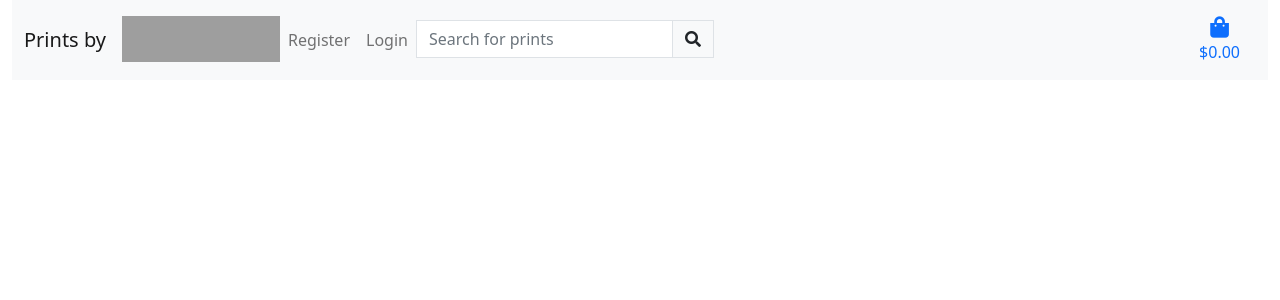
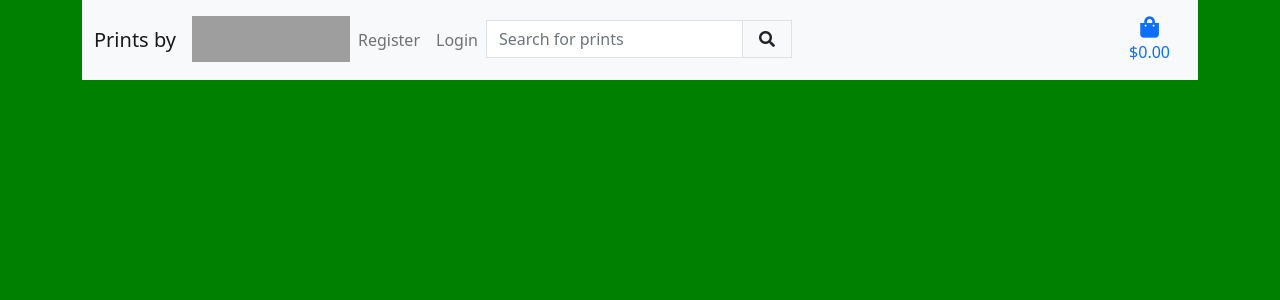
Before and after one commit to matiasconsiglio/prints, a Django app: page / in a window 1280 px wide. Shown: the top 300 px of the page. Run offline with Django 3.2, Linux system fonts and the light colour scheme; some libraries are stand-ins or nearby versions; grey boxes are pictures that could not be loaded.

Commit message:
Add initial css, add Media and Staticc paths

```diff
--- a/home/templates/home/index.html
+++ b/home/templates/home/index.html
@@ -10,7 +10,7 @@
 {% endblock %}
 
 {% block content %}
-    <div class="container event-holder h-100">
+    <div class="container event-holder h-100 header-top-space">
         <div class="row space-top margin-bottom">
             <div class="col-12 mt-3 left">
                 <div class="row">
--- a/prints/settings.py
+++ b/prints/settings.py
@@ -145,9 +145,10 @@ USE_TZ = True
 
 # Static files (CSS, JavaScript, Images)
 # https://docs.djangoproject.com/en/3.2/howto/static-files/
-
+MEDIA_URL = '/media/'
+MEDIA_ROOT = os.path.join(BASE_DIR, 'media')
 STATIC_URL = '/static/'
-
+STATICFILES_DIRS = [os.path.join(BASE_DIR, 'static'), ]
 # Default primary key field type
 # https://docs.djangoproject.com/en/3.2/ref/settings/#default-auto-field
 
--- /dev/null
+++ b/static/css/base.css
@@ -0,0 +1,29 @@
+@import url('https://fonts.googleapis.com/css2?family=Play&family=Press+Start+2P&display=swap');
+
+*{
+    margin: 0;
+    padding: 0;
+    border: none;
+}
+
+html, body {
+    overflow-x:hidden;
+    width: 100%;
+    color: #fff;
+    }
+
+body{
+    background-color: green;
+}
+
+.header-top-space{
+    margin-top: 100px;
+}
+
+.icon {
+    align-items: center;
+    display: inline-flex;
+    justify-content: center;
+    height: 1.5rem;
+    width: 1.5rem;
+  }
--- a/templates/allauth/account/logout.html
+++ b/templates/allauth/account/logout.html
@@ -1,10 +1,12 @@
 {% extends "account/base.html" %}
+{% load static %}
 
 {% load i18n %}
 
 {% block head_title %}{% trans "Sign Out" %}{% endblock %}
 
 {% block content %}
+<div class="header-top-space">
   <h1>{% trans "Sign Out" %}</h1>
 
   <p>{% trans 'Are you sure you want to sign out?' %}</p>
@@ -16,6 +18,6 @@
     {% endif %}
     <button type="submit">{% trans 'Sign Out' %}</button>
   </form>
-
+</div>
 
 {% endblock %}
--- a/templates/base.html
+++ b/templates/base.html
@@ -40,12 +40,12 @@
     <script src="https://cdn.jsdelivr.net/npm/bootstrap@5.0.1/dist/js/bootstrap.bundle.min.js"
         integrity="sha384-gtEjrD/SeCtmISkJkNUaaKMoLD0//ElJ19smozuHV6z3Iehds+3Ulb9Bn9Plx0x4" crossorigin="anonymous">
     </script>
-    <link rel="stylesheet" type="text/css" href=" {% static 'css/style.css' %} ">
+    <link rel="stylesheet" type="text/css" href=" {% static '/css/base.css' %} ">
 
     <title>Prints {% block extra_title %}{% endblock %}</title>
   </head>
   <body class="d-flex flex-column h-100">
-    <header class="container-fluid fixed-top">
+    <header class="container fixed-top">
       <nav class="navbar navbar-expand-lg navbar-light bg-light">
         <div class="container-fluid">
           <a class="navbar-brand" href="{% url 'home' %}">Prints by</a>
@@ -106,7 +106,6 @@
           </a>
         </div>
       </nav>
-
     </header>
 
 
```
Lines whose indentation alone changed are shown as unchanged.
